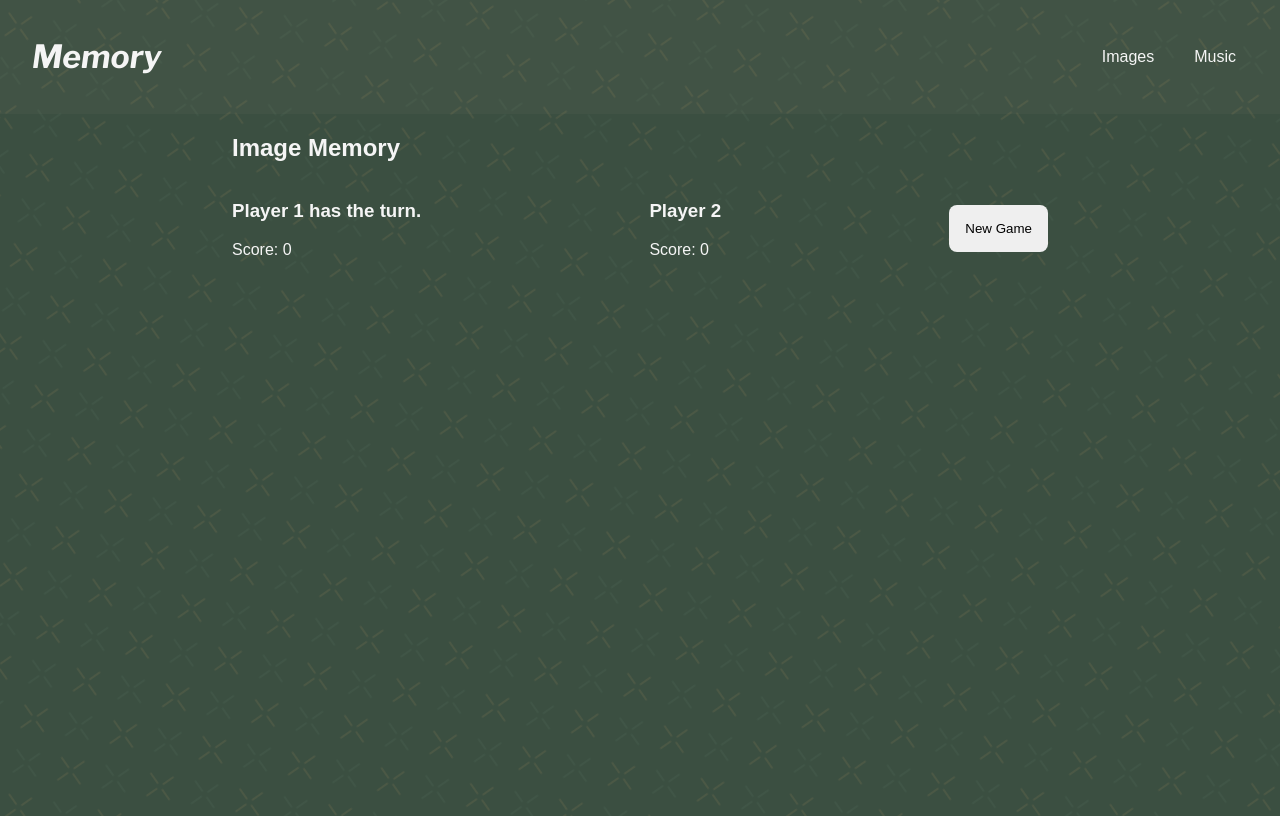
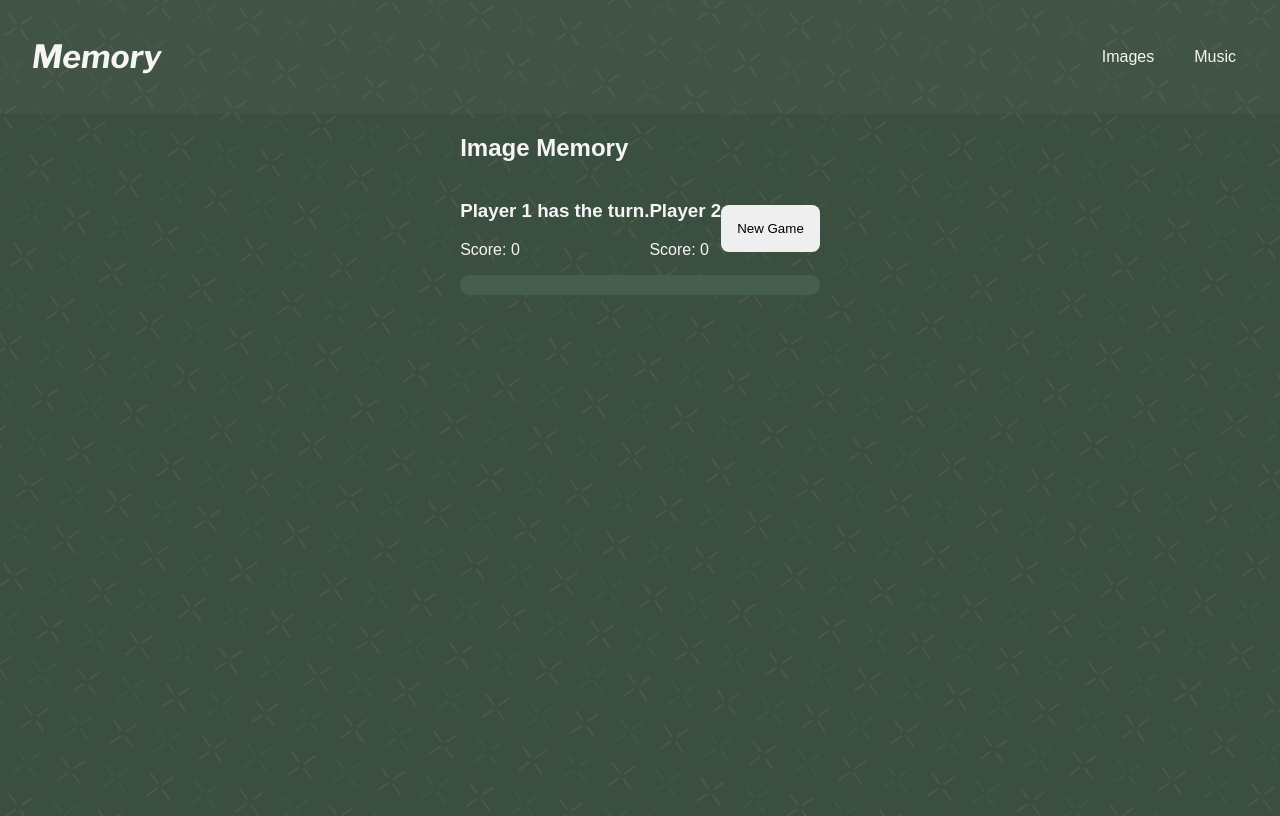
Before and after one commit to allokz/react--sound-memory, a React (Create React App) app: page / in a window 1280 px wide. Both pictures are taken after a click on the button "Images". Built offline with nearby package versions, Linux system fonts and the light colour scheme.

Commit message:
Add missing styles for playingfield

```diff
--- a/src/Components/MemoryImages/MemoryImages.css
+++ b/src/Components/MemoryImages/MemoryImages.css
@@ -1,5 +1,5 @@
 #gameApp {
-    width: 816px;
+    width: fit-content;
     margin: 0 auto;
 }
 
@@ -24,3 +24,11 @@
 #stats button:active {
     transform: scale(1);
 }
+
+#cards {
+    border: 10px solid #455E4E;
+    border-radius: 2rem;
+
+    display: grid;
+    grid-template-columns: repeat(5, 1fr);
+}
```
